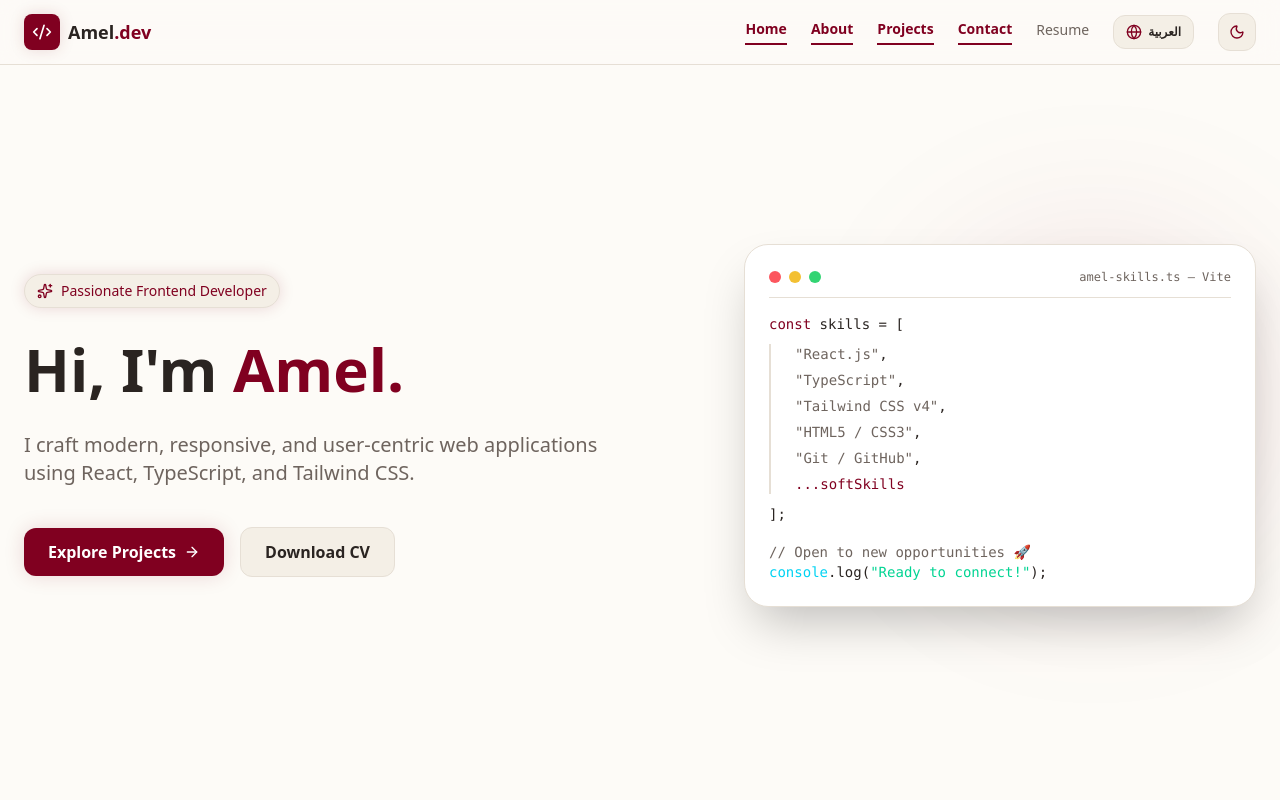
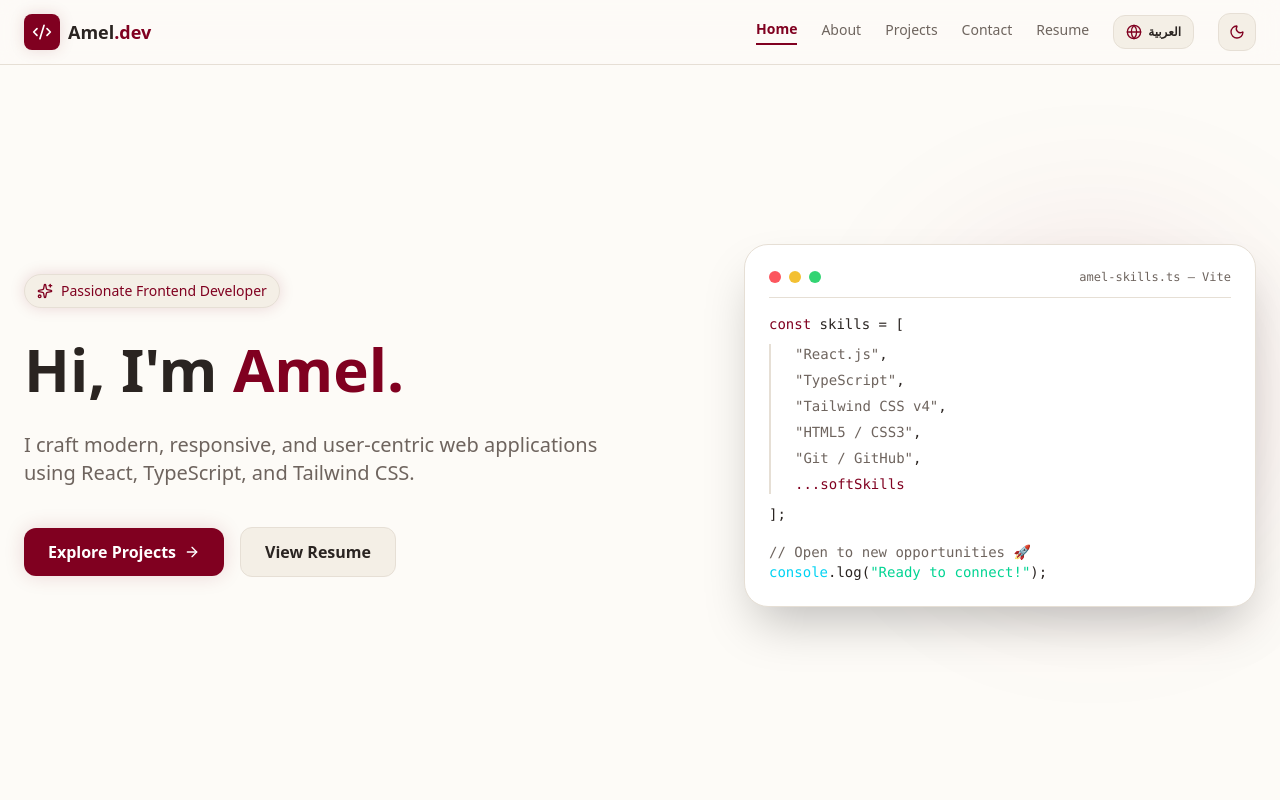
Before and after one commit to AmelDev2/my-portfolio, a React (Vite) app: page / in a window 1280 px wide. Shown: the top 800 px of the page. Built offline with nearby package versions, Linux system fonts and the light colour scheme.

Commit message:
fix: update navbar active links behavior

```diff
--- a/src/components/Hero.tsx
+++ b/src/components/Hero.tsx
@@ -97,7 +97,7 @@ export const Hero: React.FC<HeroProps> = ({ lang }) => {
               rel="noopener noreferrer"
               className="px-6 py-3 rounded-xl bg-(--bg-secondary) text-(--text-primary) font-semibold border border-(--border-color) hover:border-(--accent-burgundy) transition-all"
             >
-              {lang === 'en' ? 'Download CV' : 'تحميل السيرة الذاتية'}
+              {lang === 'en' ? 'View Resume' : 'عرض السيرة الذاتية'}
             </Link>
           </div>
         </div>
--- a/src/components/Navbar.tsx
+++ b/src/components/Navbar.tsx
@@ -1,5 +1,5 @@
 import { useState } from 'react';
-import { NavLink } from 'react-router-dom';
+import { NavLink, useLocation } from 'react-router-dom';
 import { useTheme } from '../hooks/useTheme';
 import { Sun, Moon, Code2, Globe, Menu, X } from 'lucide-react';
 
@@ -9,25 +9,30 @@ interface NavbarProps {
 }
 
 const navLinks = [
-  { to: '/', en: 'Home', ar: 'الرئيسية', exact: true },
-  { to: '/#about', en: 'About', ar: 'عنّي', exact: false },
-  { to: '/#projects', en: 'Projects', ar: 'المشاريع', exact: false },
-  { to: '/#contact', en: 'Contact', ar: 'تواصل', exact: false },
-  { to: '/resume', en: 'Resume', ar: 'السيرة الذاتية', exact: false },
+  { to: '/', en: 'Home', ar: 'الرئيسية', isHome: true },
+  { to: '/#about', en: 'About', ar: 'عنّي' },
+  { to: '/#projects', en: 'Projects', ar: 'المشاريع' },
+  { to: '/#contact', en: 'Contact', ar: 'تواصل' },
+  { to: '/resume', en: 'Resume', ar: 'السيرة الذاتية', isPage: true },
 ];
 
 export const Navbar: React.FC<NavbarProps> = ({ lang, toggleLanguage }) => {
   const { theme, toggleTheme } = useTheme();
   const [menuOpen, setMenuOpen] = useState(false);
+  const location = useLocation();
 
-  // دالة لتحديد التنسيق النشط أو العادي للروابط مع خط تحتي وتغيير اللون
-  const getLinkClassName = ({ isActive }: { isActive: boolean }) => {
+  // تحديد ما إذا كان التواجد في الصفحة الرئيسية بدون هاش
+  const isPureHome = location.pathname === '/' && location.hash === '';
+
+  const getLinkStyle = (isActive: boolean) => {
     return `relative pb-1 transition-colors font-medium text-sm ${
       isActive
         ? 'text-[var(--accent-burgundy)] font-semibold border-b-2 border-[var(--accent-burgundy)]'
         : 'text-[var(--text-secondary)] hover:text-[var(--accent-burgundy)]'
     }`;
   };
+
+  const defaultStyle = "relative pb-1 transition-colors font-medium text-sm text-[var(--text-secondary)] hover:text-[var(--accent-burgundy)]";
 
   return (
     <nav className="sticky top-0 z-50 backdrop-blur-md bg-(--bg-primary)/80 border-b border-(--border-color) transition-colors duration-300">
@@ -45,16 +50,41 @@ export const Navbar: React.FC<NavbarProps> = ({ lang, toggleLanguage }) => {
         {/* Links & Controls */}
         <div className="flex items-center gap-3 md:gap-6">
           <div className="hidden md:flex items-center gap-6 text-sm font-medium">
-            {navLinks.map((link) => (
+            {navLinks.map((link) => {
+              if (link.isPage) {
+                return (
                   <NavLink
                     key={link.to}
                     to={link.to}
-                end={link.exact}
-                className={getLinkClassName}
+                    className={({ isActive }) => getLinkStyle(isActive)}
                   >
                     {lang === 'en' ? link.en : link.ar}
                   </NavLink>
-            ))}
+                );
+              }
+
+              if (link.isHome) {
+                return (
+                  <a
+                    key={link.to}
+                    href={link.to}
+                    className={isPureHome ? getLinkStyle(true) : defaultStyle}
+                  >
+                    {lang === 'en' ? link.en : link.ar}
+                  </a>
+                );
+              }
+
+              return (
+                <a
+                  key={link.to}
+                  href={link.to}
+                  className={defaultStyle}
+                >
+                  {lang === 'en' ? link.en : link.ar}
+                </a>
+              );
+            })}
           </div>
 
           {/* Language Switcher */}
@@ -107,17 +137,44 @@ export const Navbar: React.FC<NavbarProps> = ({ lang, toggleLanguage }) => {
           id="mobile-menu"
           className="md:hidden border-t border-(--border-color) bg-(--bg-primary) px-6 py-4 flex flex-col gap-4 text-sm font-medium"
         >
-          {navLinks.map((link) => (
+          {navLinks.map((link) => {
+            if (link.isPage) {
+              return (
                 <NavLink
                   key={link.to}
                   to={link.to}
-              end={link.exact}
                   onClick={() => setMenuOpen(false)}
-              className={getLinkClassName}
+                  className={({ isActive }) => getLinkStyle(isActive)}
                 >
                   {lang === 'en' ? link.en : link.ar}
                 </NavLink>
-          ))}
+              );
+            }
+
+            if (link.isHome) {
+              return (
+                <a
+                  key={link.to}
+                  href={link.to}
+                  onClick={() => setMenuOpen(false)}
+                  className={isPureHome ? getLinkStyle(true) : defaultStyle}
+                >
+                  {lang === 'en' ? link.en : link.ar}
+                </a>
+              );
+            }
+
+            return (
+              <a
+                key={link.to}
+                href={link.to}
+                onClick={() => setMenuOpen(false)}
+                className={defaultStyle}
+              >
+                {lang === 'en' ? link.en : link.ar}
+              </a>
+            );
+          })}
         </div>
       )}
     </nav>
```
Also changed, not shown: src/components/ContactForm.tsx (+47 -20 lines). Lines whose indentation alone changed are shown as unchanged.
